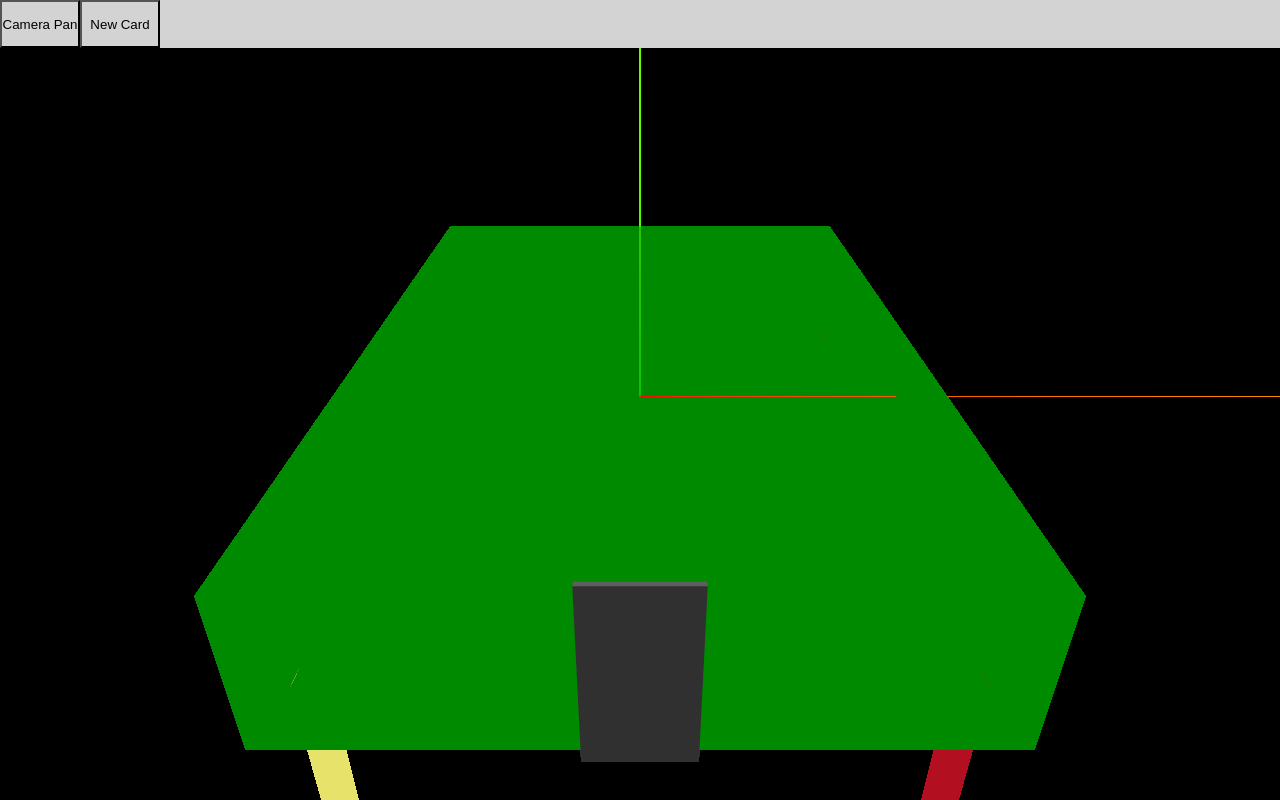
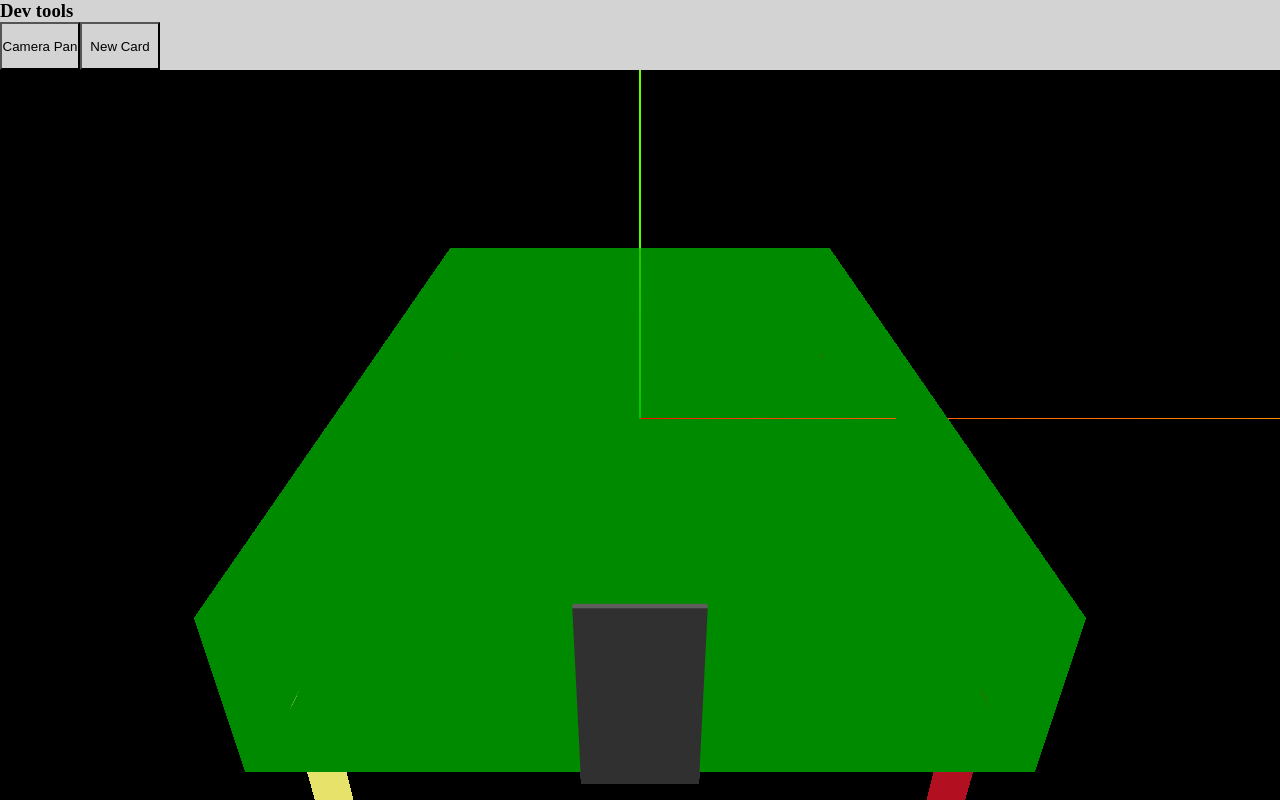
Before and after one commit to tBaronDar/card-drape, a Next.js app: page / in a window 1280 px wide. Built offline with nearby package versions, Linux system fonts and the light colour scheme.

Commit message:
added some dev tools,attempted to change the lights

```diff
--- a/app/page.module.css
+++ b/app/page.module.css
@@ -2,3 +2,14 @@
 	height: 3rem;
 	width: 5rem;
 }
+
+.text {
+	height: fit-content;
+	width: fit-content;
+}
+
+.button-clicked {
+	height: 3rem;
+	width: 5rem;
+	background-color: blue;
+}
--- a/app/page.tsx
+++ b/app/page.tsx
@@ -18,6 +18,7 @@ export default function MainScene() {
 	// if (window.screen.width < 738) {
 	// 	return redirect("/mobile");
 	// }
+	const [isCameraClicked, setIsCameraClicked] = useState(false);
 
 	const [cameraManualControl, setCameraManualControls] = useState(false);
 
@@ -28,11 +29,14 @@ export default function MainScene() {
 		const newId = cards.length + 1;
 		setCards([...cards, { id: newId }]);
 	};
+
 	return (
 		<div>
+			<h3 className={styles.text}>Dev tools</h3>
 			<button
-				className={styles.controls}
+				className={styles[isCameraClicked ? "button-clicked" : "controls"]}
 				onClick={() => {
+					setIsCameraClicked(!isCameraClicked);
 					setCameraManualControls(!cameraManualControl);
 				}}>
 				Camera Pan
@@ -50,7 +54,8 @@ export default function MainScene() {
 						rotation={[Math.PI / -6, 0, 0]}
 					/>
 				)}
-				<directionalLight position={[0, 12, 0]} intensity={0.2} />
+				<spotLight position={[0, 5, -5]} visible />
+				<directionalLight position={[0, 5, 0]} intensity={0.2} />
 				<ambientLight intensity={0.15} />
 				<Table />
 				{cards.map((card) => (
```
